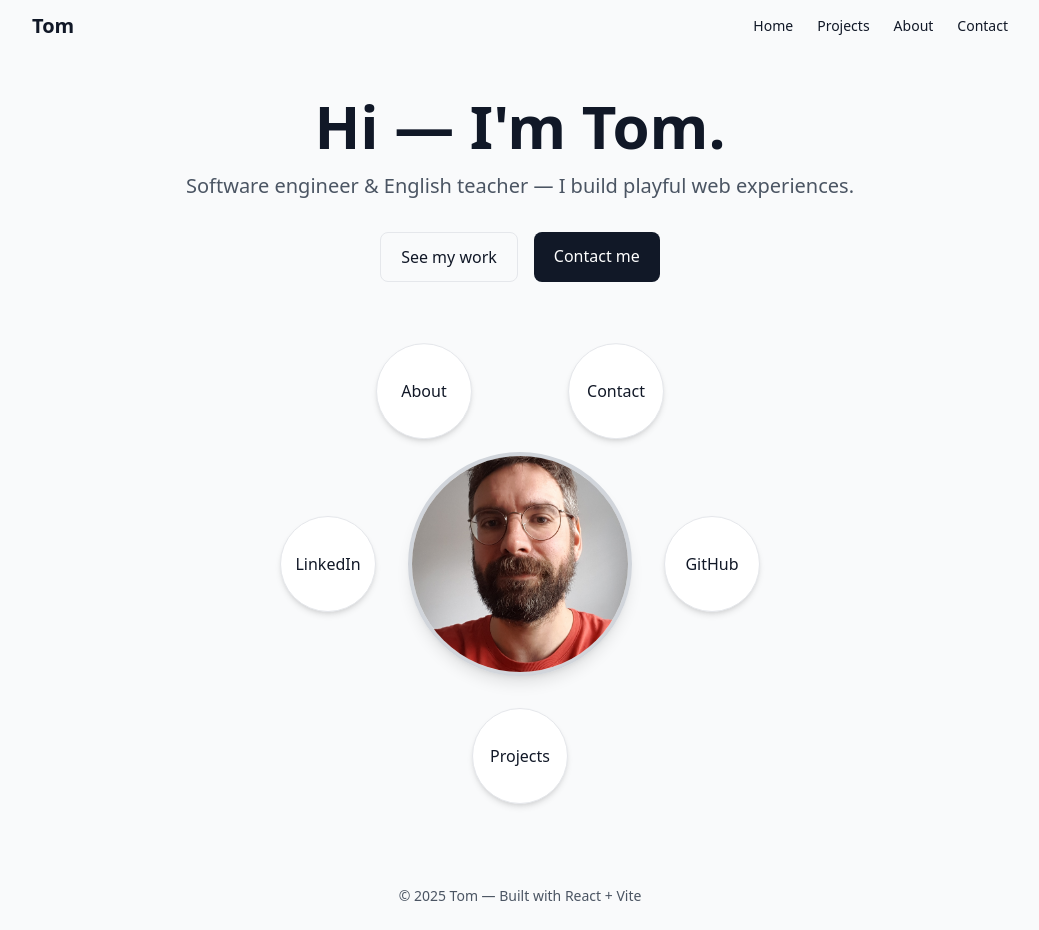
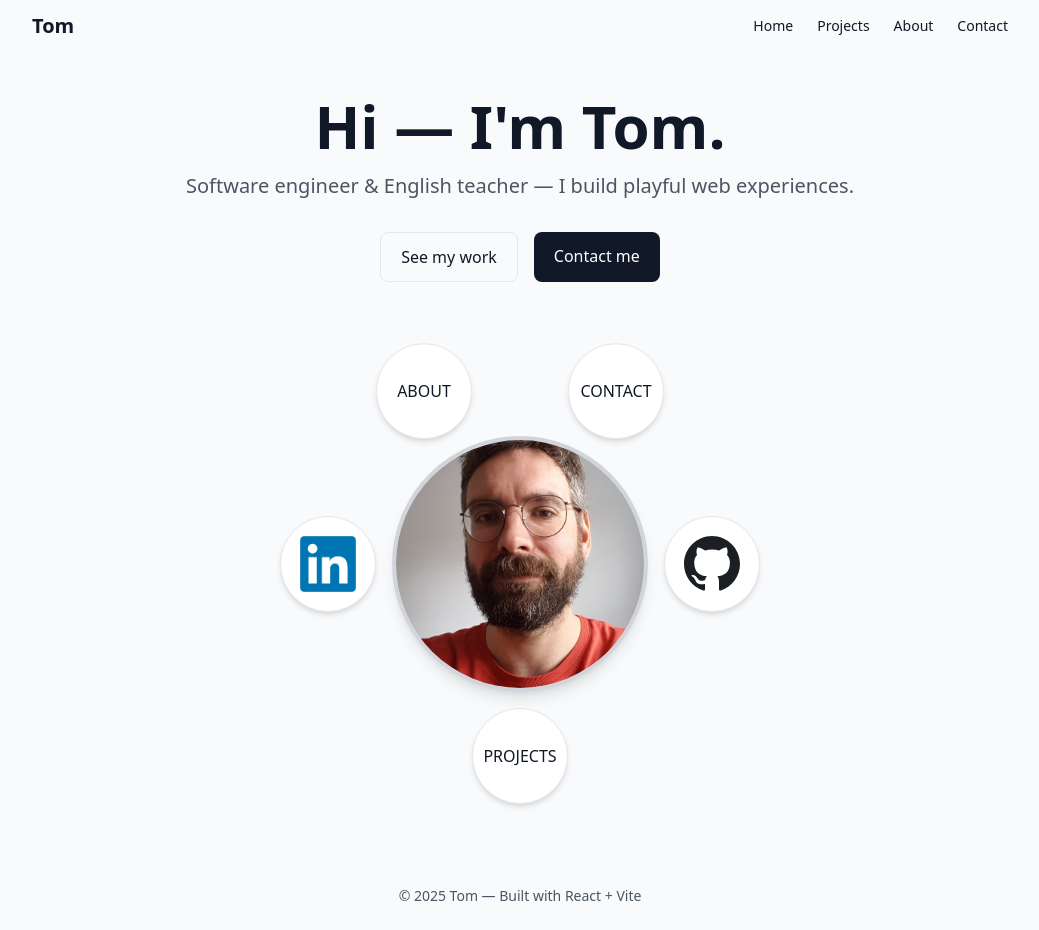
Before and after one commit to ThomasParratt/portfolio, a React (Vite) app: page / in a window 1280 px wide. Shown: the whole page, without its empty margins (120-1159 px from the left). Built offline with nearby package versions, Linux system fonts and the light colour scheme.

Commit message:
added circles and logos

```diff
--- a/src/components/Hero.jsx
+++ b/src/components/Hero.jsx
@@ -3,6 +3,8 @@ import Projects from './Projects'
 import Contact from './Contact'
 import { Routes, Route, Link } from "react-router-dom"
 import heroImage from '../assets/me.jpg'
+import LinkedInLogo from '../assets/LinkedIn_logo.png'
+import GitHubLogo from '../assets/GitHub_logo.svg'
 
 
 export default function Hero() {
@@ -25,16 +27,16 @@ export default function Hero() {
                 <img
                     src={heroImage}
                     alt="Tom"
-                    className="w-40 h-40 md:w-56 md:h-56 rounded-full object-cover border-4 border-gray-300 shadow-lg"
+                    className="w-48 h-48 md:w-64 md:h-64 rounded-full object-cover border-4 border-gray-300 shadow-lg"
                 />
 
                 {/* SATELLITE CIRCLES */}
                 {[
-                    { text: "Projects", to: "/projects", x: "0%", y: "200%" },
-                    { text: "About", to: "/about", x: "-100%", y: "-180%" },
-                    { text: "Contact", to: "/contact", x: "100%", y: "-180%" },
-                    { text: "LinkedIn", to: "https://www.linkedin.com/in/thomas-parratt-hive/", x: "-200%", y: "0%" },
-                    { text: "GitHub", to: "https://github.com/ThomasParratt", x: "200%", y: "0%" },
+                    { text: "PROJECTS", to: "/projects", x: "0%", y: "200%", logo: null},
+                    { text: "ABOUT", to: "/about", x: "-100%", y: "-180%", logo: null },
+                    { text: "CONTACT", to: "/contact", x: "100%", y: "-180%", logo: null },
+                    { text: "LinkedIn", to: "https://www.linkedin.com/in/thomas-parratt-hive/", x: "-200%", y: "0%", logo: LinkedInLogo },
+                    { text: "GitHub", to: "https://github.com/ThomasParratt", x: "200%", y: "0%", logo: GitHubLogo },
                 ].map((item, i) => (
                     <Link
                         key={i}
@@ -48,7 +50,15 @@ export default function Hero() {
                             transform: `translate(${item.x}, ${item.y})`
                         }}
                     >
-                        {item.text}
+                        {item.logo ? (
+                            <img
+                                src={item.logo}
+                                alt={item.text}
+                                className="w-10 h-10 md:w-14 md:h-14 object-contain"
+                            />
+                        ) : (
+                            <span className="text-sm md:text-base font-medium">{item.text}</span>
+                        )}
                     </Link>
                 ))}
             </div>
```
Also changed, not shown: src/assets/GitHub_logo.svg (added), src/assets/LinkedIn_logo.png (added).
